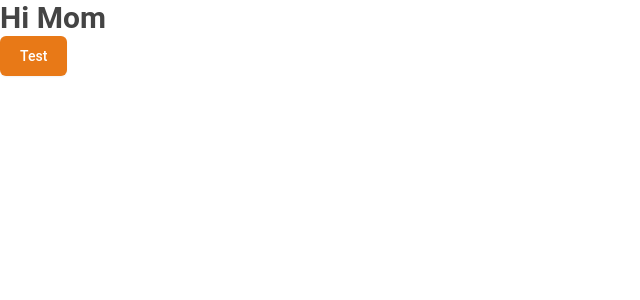
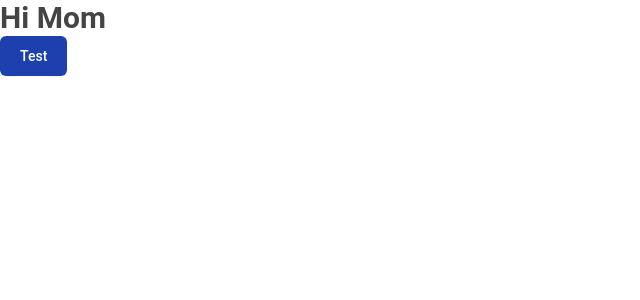
Before and after one commit to thebasement-io/zerel-ui, a React (Vite) app: page / in a window 1280 px wide. Shown: the top 300 px of the page, without its empty margins (0-640 px from the left). Built offline with nearby package versions, Linux system fonts and the light colour scheme.

Commit message:
fix: minor coloring issues

```diff
--- a/src/components/ui/skeleton.tsx
+++ b/src/components/ui/skeleton.tsx
@@ -4,7 +4,7 @@ function Skeleton({ className, ...props }: React.ComponentProps<'div'>) {
 	return (
 		<div
 			data-slot="skeleton"
-			className={cn('bg-secondary animate-pulse rounded-md', className)}
+			className={cn('bg-neutral-100 dark:bg-neutral-900 animate-pulse rounded-md', className)}
 			{...props}
 		/>
 	)
--- a/src/index.css
+++ b/src/index.css
@@ -1,7 +1,8 @@
 @import 'tailwindcss';
 @import 'tw-animate-css';
 
-@import './theme-zerel.css';
+/* @import './theme-zerel.css'; */
+@import './theme-alfil.css';
 
 @layer base {
     * {
--- a/src/theme-alfil.css
+++ b/src/theme-alfil.css
@@ -40,7 +40,7 @@
     --color-muted-foreground: hsl(var(--neutral-50));
     --color-accent: hsl(var(--primary-surface));
     --color-accent-foreground: hsl(var(--neutral-100));
-    --color-popover: hsla(var(--neutral-20));
+    --color-popover: hsla(var(--neutral-10));
     --color-popover-foreground: hsl(var(--neutral-80));
     --color-card: hsl(var(--neutral-10));
     --color-card-foreground: hsl(var(--neutral-100));
```
